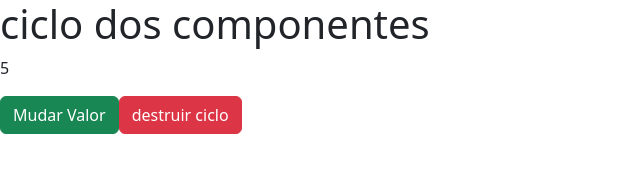
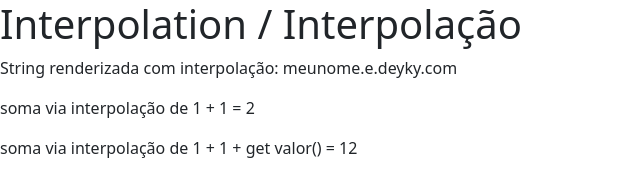
Before and after one commit to DeykyPinheiro/curso-agular-loiane, an Angular app in the folder data-biding/: page / in a window 1280 px wide. Shown: the top 180 px of the page, without its empty margins (0-640 px from the left). Built offline with nearby package versions, Linux system fonts and the light colour scheme.

Commit message:
mudando refencia do dom

```diff
--- a/data-biding/src/app/app.component.html
+++ b/data-biding/src/app/app.component.html
@@ -4,11 +4,11 @@
 -->
 
 
-<!-- <app-data-biding> </app-data-biding> -->
+<app-data-biding> </app-data-biding>
 
 
 
 <!-- quando nao deletar ele mostra -->
-<app-ciclo [valorInicial]="valor" *ngIf="!destruirCiclo"></app-ciclo>
+<!-- <app-ciclo [valorInicial]="valor" *ngIf="!destruirCiclo"></app-ciclo>
 <button (click)="mudarValor()" class="btn btn-success">Mudar Valor</button>
-<button (click)="deletarCiclo()" class="btn btn-danger">destruir ciclo</button>
+<button (click)="deletarCiclo()" class="btn btn-danger">destruir ciclo</button> -->
--- a/data-biding/src/app/output-property/output-property.component.html
+++ b/data-biding/src/app/output-property/output-property.component.html
@@ -1,5 +1,5 @@
 <div>
     <button class="btn btn-primary" (click)="decrementa()">-</button>
-    <input type="text" [value]="valor">
+    <input type="text" [value]="valor" #campoInput readonly>
     <button class="btn btn-primary" (click)="incrementa()">+</button>
 </div>
--- a/data-biding/src/app/output-property/output-property.component.ts
+++ b/data-biding/src/app/output-property/output-property.component.ts
@@ -1,4 +1,4 @@
-import { Component, EventEmitter, Input, Output } from '@angular/core';
+import { Component, ElementRef, EventEmitter, Input, Output, ViewChild } from '@angular/core';
 
 @Component({
   selector: 'app-output-property',
@@ -7,23 +7,35 @@ import { Component, EventEmitter, Input, Output } from '@angular/core';
 })
 export class OutputPropertyComponent {
 
+
+
   // serve pra emitir eventos
-
   @Output()
   mudouValor = new EventEmitter();
+
+  @ViewChild("campoInput") campoValorInput!: ElementRef;
 
   @Input()
   valor: number = 0;
 
   decrementa(): void {
-    this.valor = this.valor - 1;
+    // this.valor = this.valor - 1;
+    this.campoValorInput.nativeElement.value--;
+
+
+    // console.log("valor decrementando" + this.campoValorInput.nativeElement.value);
+    this.mudouValor.emit({ novoValor: this.campoValorInput.nativeElement.value })
+
     // pode ser tão complexo quando o necessario
-    this.mudouValor.emit({ novoValor: this.valor })
+    // this.mudouValor.emit({ novoValor: this.valor })
   }
 
   incrementa(): void {
-    this.valor = this.valor + 1;
-    this.mudouValor.emit({ novoValor: this.valor })
+    this.campoValorInput.nativeElement.value++;
+    this.mudouValor.emit({ novoValor: this.campoValorInput.nativeElement.value })
+
+    // this.valor = this.valor + 1;
+    // this.mudouValor.emit({ novoValor: this.valor })
   }
 
 }
```
